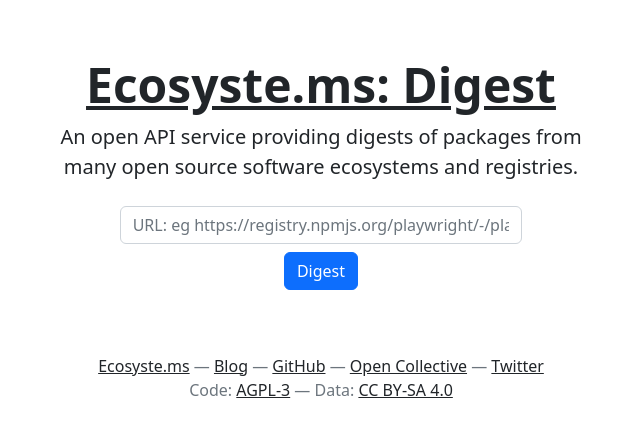
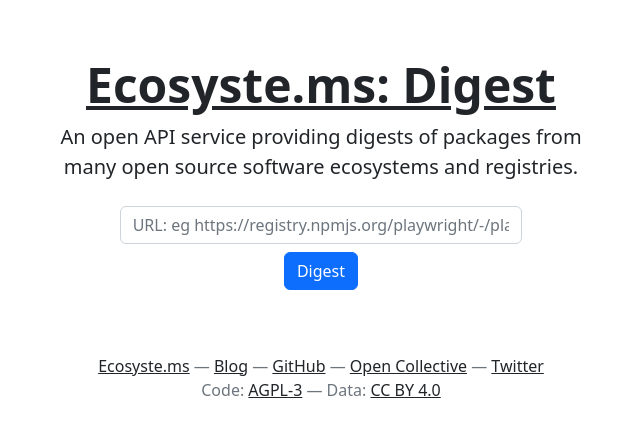
Before and after one commit to ecosyste-ms/digest, a website: page public/index.html in a window 1280 px wide. Shown: the full height of the page, 319-959 px from the left. Drawn offline with nearby package versions, Linux system fonts and the light colour scheme.

Commit message:
CC-BY license

```diff
--- a/public/index.html
+++ b/public/index.html
@@ -44,7 +44,7 @@
       <a class="link-dark" target="_blank" href="https://twitter.com/ecosyste_ms">Twitter</a>
       <br/>
       Code: <a class="link-dark" href="https://github.com/ecosyste-ms/digest/blob/main/LICENSE">AGPL-3</a>  —
-      Data: <a class="link-dark" target="_blank" href="https://creativecommons.org/licenses/by-sa/4.0/">CC BY-SA 4.0</a>
+      Data: <a class="link-dark" target="_blank" href="https://creativecommons.org/licenses/by/4.0/">CC BY 4.0</a>
     </footer>
   </body>
 </html>
```
Also changed, not shown: readme.md.
